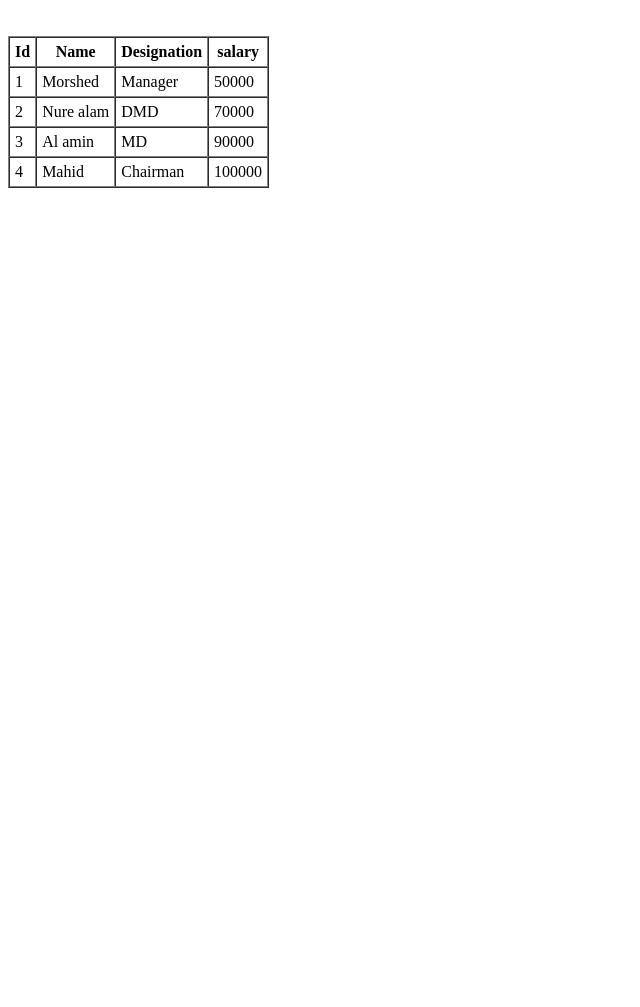
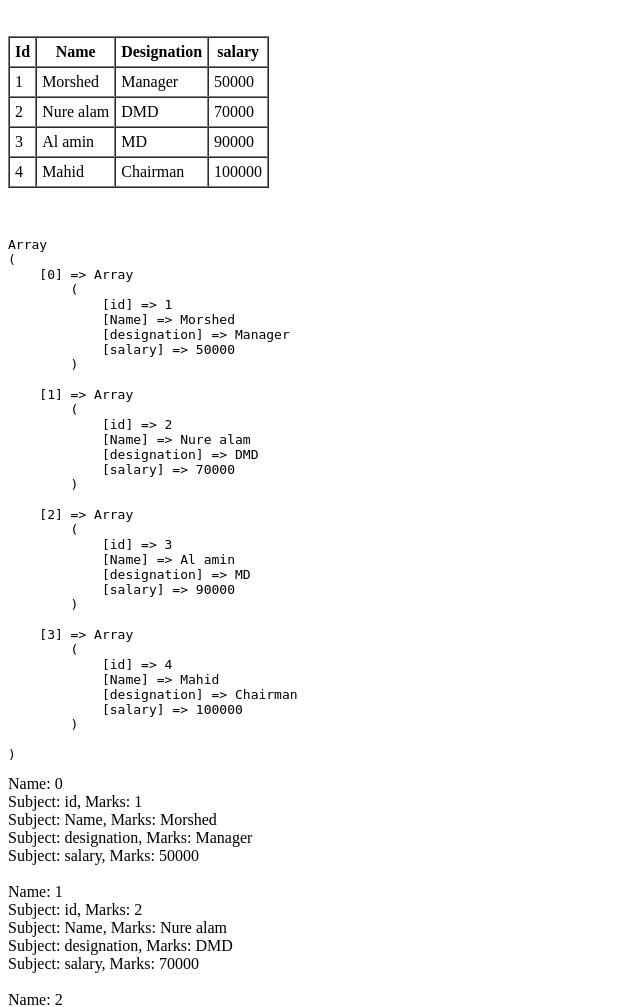
Before and after one commit to morshedalam547/Practice-Module, a PHP site: page /array.php in a window 1280 px wide. Shown: the part 1120-2127 px from the top of the page, without its empty margins (0-640 px from the left). Before the commit the page ends 1308 px from the top, so only its background shows below. Run offline with PHP 8.4, Linux system fonts and the light colour scheme.

Commit message:
associative Array

```diff
--- a/array.php
+++ b/array.php
@@ -107,3 +107,44 @@ $emp=[
 
   echo "<br>";
   echo "<br>";
+
+
+
+  $emp=[
+    [
+      "id"=> 1,
+      "Name"=> "Morshed",
+      "designation"=> "Manager",
+      "salary" => 50000,
+    ],
+     [
+      "id"=> 2,
+      "Name"=> "Nure alam",
+      "designation"=> "DMD",
+      "salary" => 70000,
+    ],
+     [
+      "id"=> 3,
+      "Name"=> "Al amin",
+      "designation"=> "MD",
+      "salary" => 90000,
+    ],
+
+     [
+      "id"=> 4,
+      "Name"=> "Mahid",
+      "designation"=> "Chairman",
+      "salary" => 100000,
+    ],
+  ];
+echo "<pre>";
+  print_r($emp);
+  echo "</pre>";
+
+foreach ($emp as $key => $value) {
+    echo "Name: $key <br>";
+    foreach ($value as $key1 => $value1) {
+        echo "Subject: $key1, Marks: $value1 <br>";
+    }
+    echo "<br>";
+}
```
